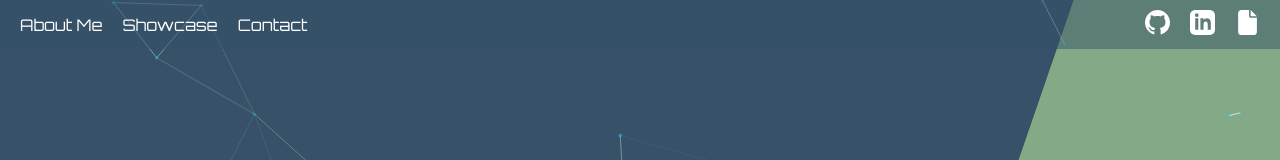
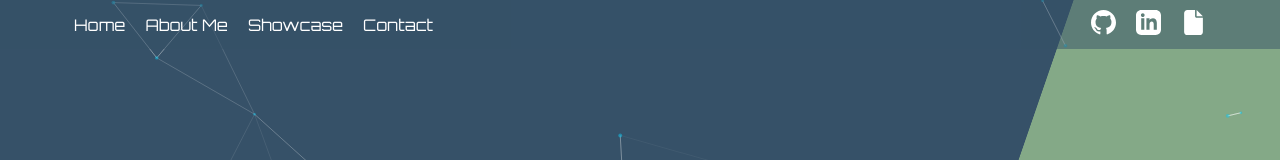
Before and after one commit to DawidPiechotaGit/Portfolio, a React (Create React App) app in the folder portfolio/: page /#/ in a window 1280 px wide. Shown: the top 160 px of the page. Built offline with nearby package versions, Linux system fonts and the light colour scheme.

Commit message:
feat(nav): added links to left text

```diff
--- a/portfolio/package.json
+++ b/portfolio/package.json
@@ -12,6 +12,7 @@
     "react-parallax-tilt": "^1.7.172",
     "react-router-dom": "^6.17.0",
     "react-scripts": "5.0.1",
+    "react-scroll": "^1.9.0",
     "react-tsparticles": "^2.12.2",
     "styled-components": "^6.1.0",
     "tsparticles": "^2.12.0",
--- a/portfolio/src/App.css
+++ b/portfolio/src/App.css
@@ -248,3 +248,13 @@ input:checked + label .description {
   height: 100vh !important;
   width: 100% !important;
 }
+
+.text-left {
+  padding: 0 10px;
+  text-decoration: none;
+  color: white;
+}
+
+.text-left:hover {
+  cursor: pointer;
+}
--- a/portfolio/src/components/card-showcase.js
+++ b/portfolio/src/components/card-showcase.js
@@ -69,7 +69,7 @@ const ButtonStyled = styled.button`
 export const CardShowcase = () => {
   return (
     <>
-      <ShowcaseWrapper className="showcase-wrapper">
+      <ShowcaseWrapper className="showcase-wrapper" id="showcase">
         <ShowcaseContainer className="showcase-container">
           <ShowcaseContainerLeft className="showcase1-container">
             <div>
--- a/portfolio/src/components/cards.js
+++ b/portfolio/src/components/cards.js
@@ -3,7 +3,7 @@ import "../App.css";
 export const Cards = () => {
   return (
     <>
-      <div className="card-wrapper">
+      <div className="card-wrapper" id="cards">
         <div className="card-container">
           <input type="radio" name="slide" id="c1" />
           <label htmlFor="c1" className="card">
--- a/portfolio/src/components/navigation.js
+++ b/portfolio/src/components/navigation.js
@@ -1,5 +1,6 @@
 import "../App.css";
 import styled from "styled-components";
+import { Link } from "react-scroll";
 
 const NavWrapper = styled.div`
   position: sticky;
@@ -15,17 +16,8 @@ const NavContainer = styled.div`
   flex-direction: row;
   justify-content: space-between;
   color: white;
-  padding: 10px;
+  padding: 10px 5%;
   align-items: center;
-`;
-
-const TextLeft = styled.a`
-  padding: 0 10px;
-  text-decoration: none;
-  color: white;
-  &:hover {
-    cursor: pointer;
-  }
 `;
 
 const TextRight = styled.a`
@@ -40,9 +32,46 @@ export const Navigation = () => {
       <NavWrapper className="nav-wrapper">
         <NavContainer className="nav-container">
           <div>
-            <TextLeft>About Me</TextLeft>
-            <TextLeft href="">Showcase</TextLeft>
-            <TextLeft>Contact</TextLeft>
+            <Link
+              className="text-left"
+              to="home"
+              spy={true}
+              smooth={true}
+              offset={0}
+              duration={500}
+            >
+              Home
+            </Link>
+            <Link
+              className="text-left"
+              to="cards"
+              spy={true}
+              smooth={true}
+              offset={50}
+              duration={500}
+            >
+              About Me
+            </Link>
+            <Link
+              className="text-left"
+              to="showcase"
+              spy={true}
+              smooth={true}
+              offset={50}
+              duration={500}
+            >
+              Showcase
+            </Link>
+            <Link
+              className="text-left"
+              to="showcase"
+              spy={true}
+              smooth={true}
+              offset={50}
+              duration={500}
+            >
+              Contact
+            </Link>
           </div>
           <div>
             <TextRight
--- a/portfolio/src/components/title.js
+++ b/portfolio/src/components/title.js
@@ -7,7 +7,7 @@ export const Title = () => {
     <>
       <ParticleBG></ParticleBG>
       <Navigation></Navigation>
-      <div className="home-wrapper">
+      <div className="home-wrapper" id="home">
         <div className="home-container">
           <div className="title-wrapper">
             <h1>Dawid Piechota</h1>
```
Also changed, not shown: 1 other file (tests, documents, lock files or other folders).
